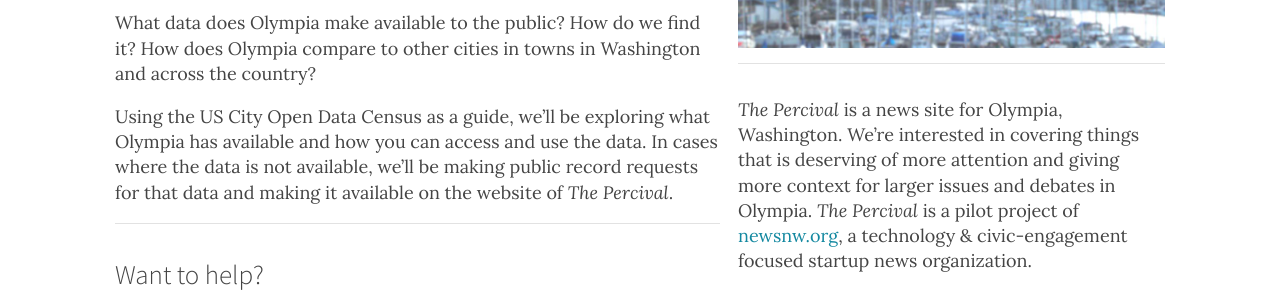
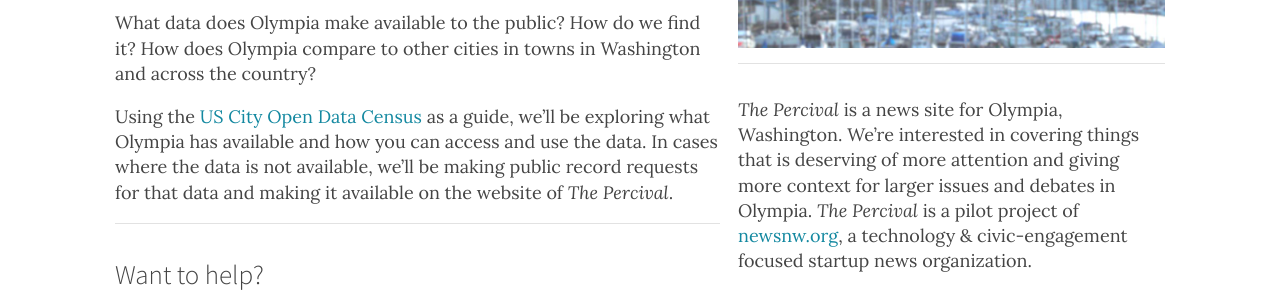
Before and after one commit to olynews/olynews.github.io, a Jekyll site: the page built from open-data/index.md, in a window 1280 px wide and 900 px high. Shown: the part 215-515 px from the top of the window. Built offline with Jekyll 4.4.1, drawn with Linux system fonts in a browser that asks for light colours; nearby versions of some CDN libraries; part of the change alters nothing that is shown.

```diff
--- a/open-data/index.md
+++ b/open-data/index.md
@@ -8,7 +8,7 @@ published: true
 
 What data does Olympia make available to the public? How do we find it? How does Olympia compare to other cities in towns in Washington and across the country?
 
-Using the US City Open Data Census as a guide, we'll be exploring what Olympia has available and how you can access and use the data. In cases where the data is not available, we'll be making public record requests for that data and making it available on the website of _The Percival_.
+Using the [US City Open Data Census](http://us-city.census.okfn.org/) as a guide, we'll be exploring what Olympia has available and how you can access and use the data. In cases where the data is not available, we'll be making public record requests for that data and making it available on the website of _The Percival_.
 
 ---
 
```
